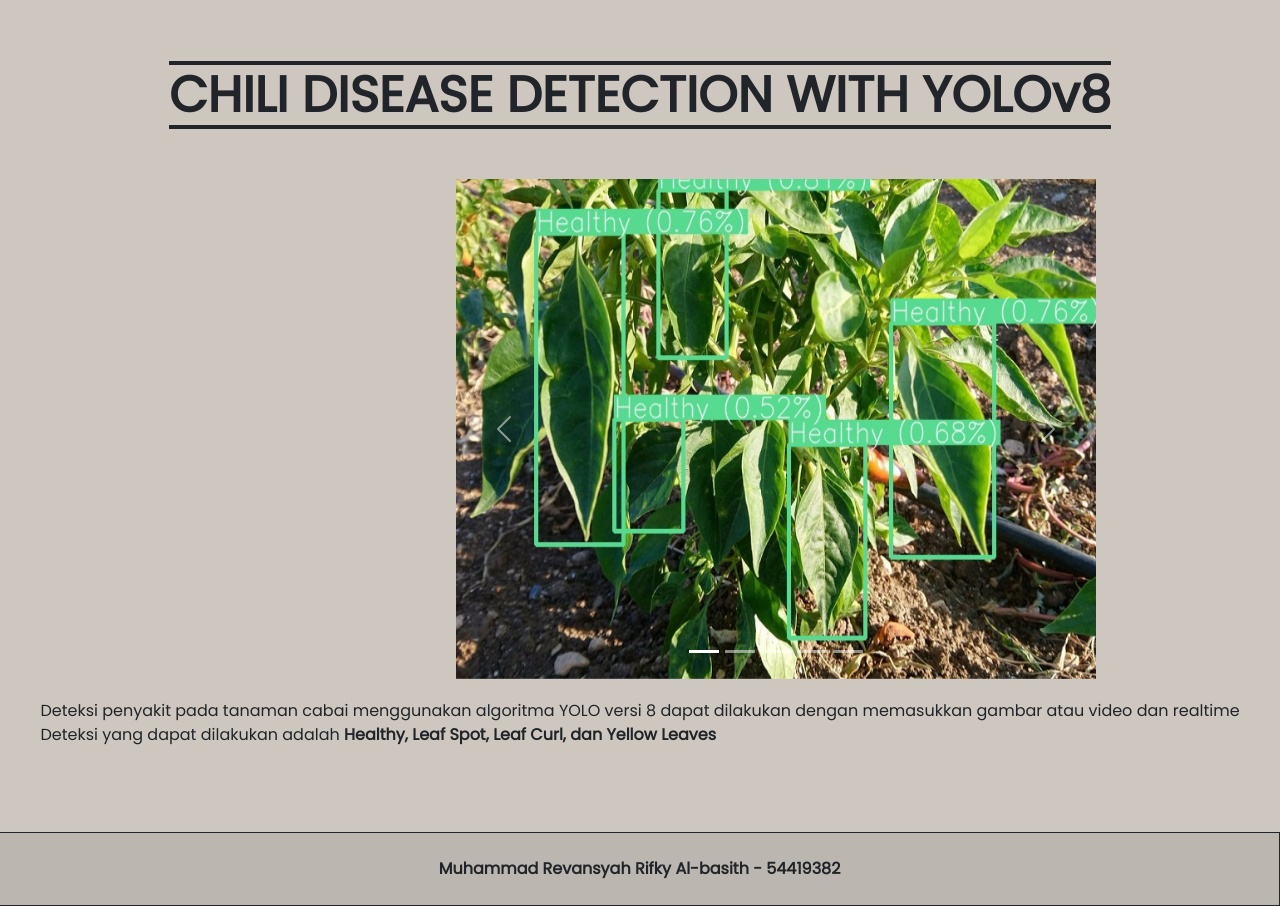
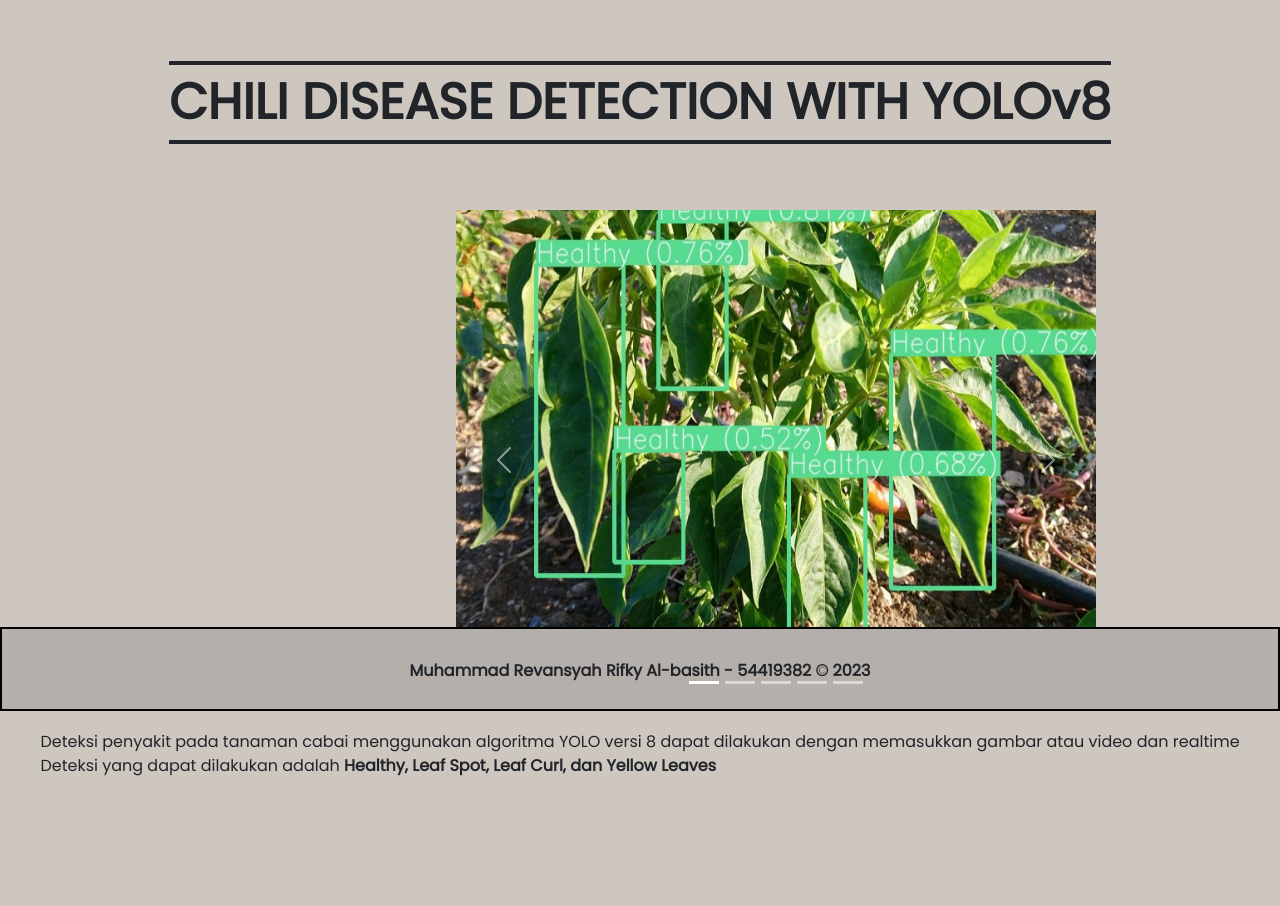
Before and after one commit to muhrevan08/ChiliPlantDiseaseDetection-YoloV8, a Flask app: page / in a window 1280 px wide. Shown: the part 89-995 px from the top of the page. After the commit the page ends 865 px from the top, so only its background shows below. Run offline with Flask 3, Linux system fonts and the light colour scheme.

Commit message:
new update

```diff
--- a/static/css/style.css
+++ b/static/css/style.css
@@ -46,15 +46,22 @@ body {
     height: 500px;
 }
 
-.MyBiodata {
-    display: flex;
-    justify-content: center;
-    margin-top: 69px;
-    font-weight: bold;
-}
-
 .info {
     display: flex;
     justify-content: center;
     margin-top: 20px;
 }
+
+.MyBiodata {
+    position: fixed;
+    width: 100%;
+    bottom: 0;
+    left: 0;
+    padding-top: 30px;
+    padding-bottom: 10px;
+    text-align: center;
+    font-weight: bold;
+    border: 2px solid black;
+    background-color: #b4afaa;
+    margin-bottom: 0px;
+}
--- a/templates/home.html
+++ b/templates/home.html
@@ -17,6 +17,7 @@
 </head>
 
 <body>
+  <div>
     <!-- NAVBAR -->
     <nav class="navbar navbar-expand bg-dark border-bottom border-body fixed-top" data-bs-theme="dark">
       <div class="container-fluid">
@@ -45,11 +46,14 @@
         </div>
       </div>
     </nav>
+  </div>
+
 
   <!-- CONTENT -->
-  <h1 class="nameDetection">
-    <span class="border-bottom border-top border-dark border-4">CHILI DISEASE DETECTION WITH YOLOv8</span>
-  </h1>
+  <div class="nameDetection">
+    <p class="d-flex justify-content-center align-items-center border-bottom border-top border-dark border-4">CHILI
+      DISEASE DETECTION WITH YOLOv8</p>
+  </div>
 
   <div id="carouselExample" class="carousel slide">
     <div class="carousel-indicators">
@@ -98,8 +102,8 @@
     </p>
   </div>
 
-  <div class="p-4 bg-dark bg-opacity-10 border border-dark border-start-0 MyBiodata">
-    Muhammad Revansyah Rifky Al-basith - 54419382
+  <div class="MyBiodata">
+    <p class="footer-name">Muhammad Revansyah Rifky Al-basith - 54419382 &copy; 2023</p>
   </div>
 
   <script src="https://cdn.jsdelivr.net/npm/bootstrap@5.3.1/dist/js/bootstrap.bundle.min.js"
```
Lines whose indentation alone changed are shown as unchanged.
